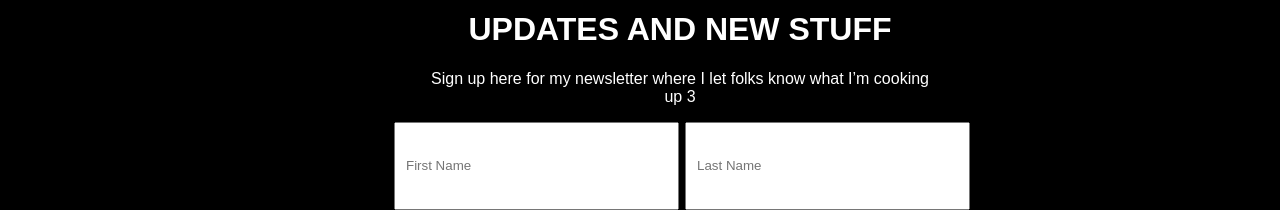
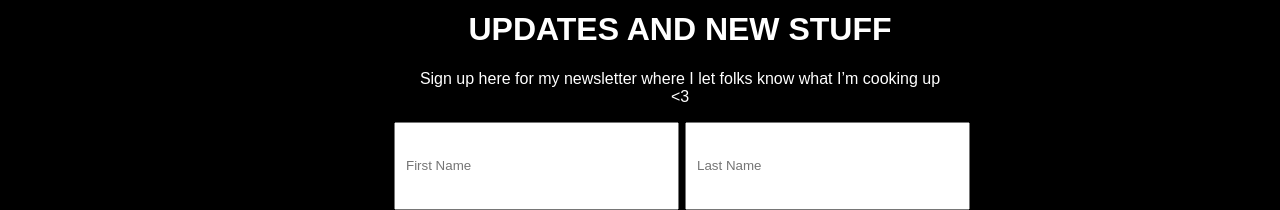
Before and after one commit to Soukeye69/simplonienne, a plain HTML site: page index.html in a window 1280 px wide. Shown: the part 770-980 px from the top of the page. Drawn offline with Linux system fonts and the light colour scheme.

Commit message:
mise a jour

```diff
--- a/index.html
+++ b/index.html
@@ -27,8 +27,8 @@
     <div class="content">
       <div class="pa">
         <h1>UPDATES AND NEW STUFF</h1>
-        <p>Sign up here for my newsletter where I let folks know what I’m cooking
-          <br>up 3</p>
+        <p>Sign up here for my newsletter where I let folks know what I’m cooking up
+          <br><3</p>
       </div>
       <form>
         <div class="form-row">
```
